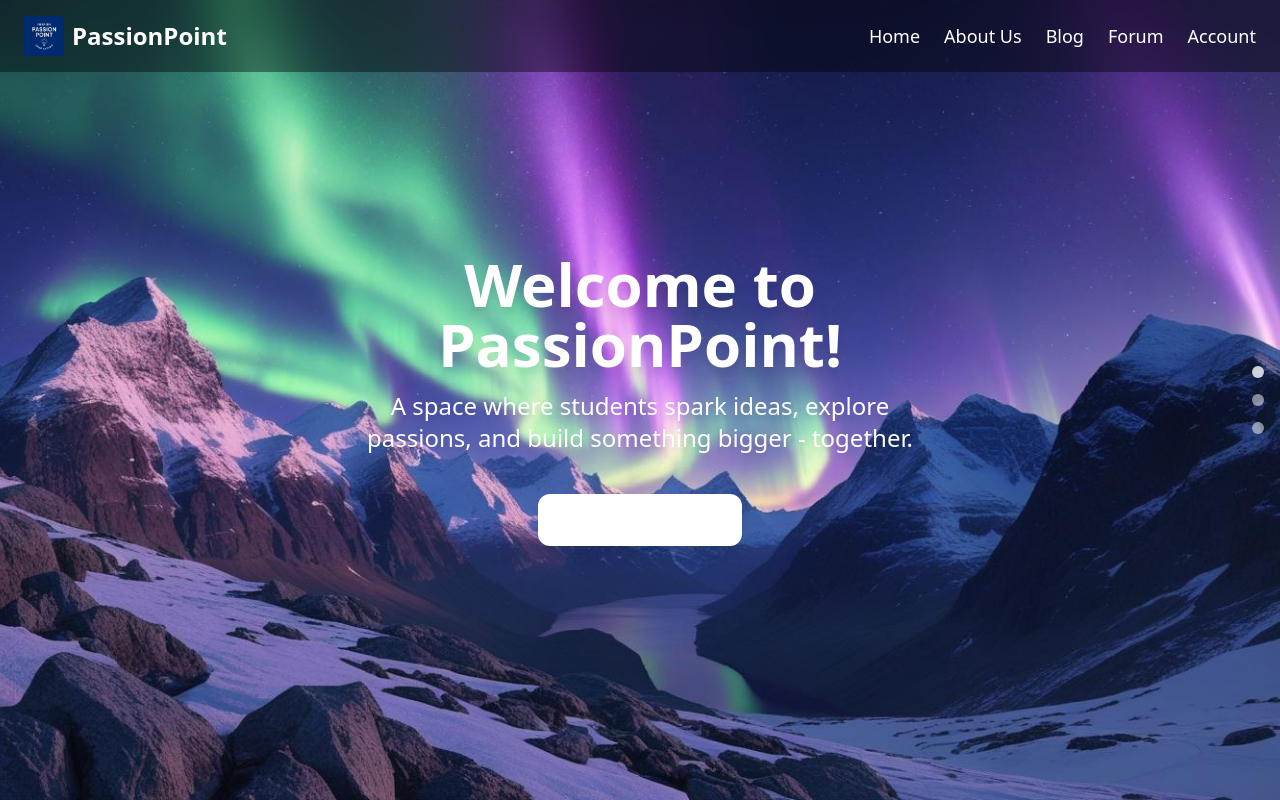
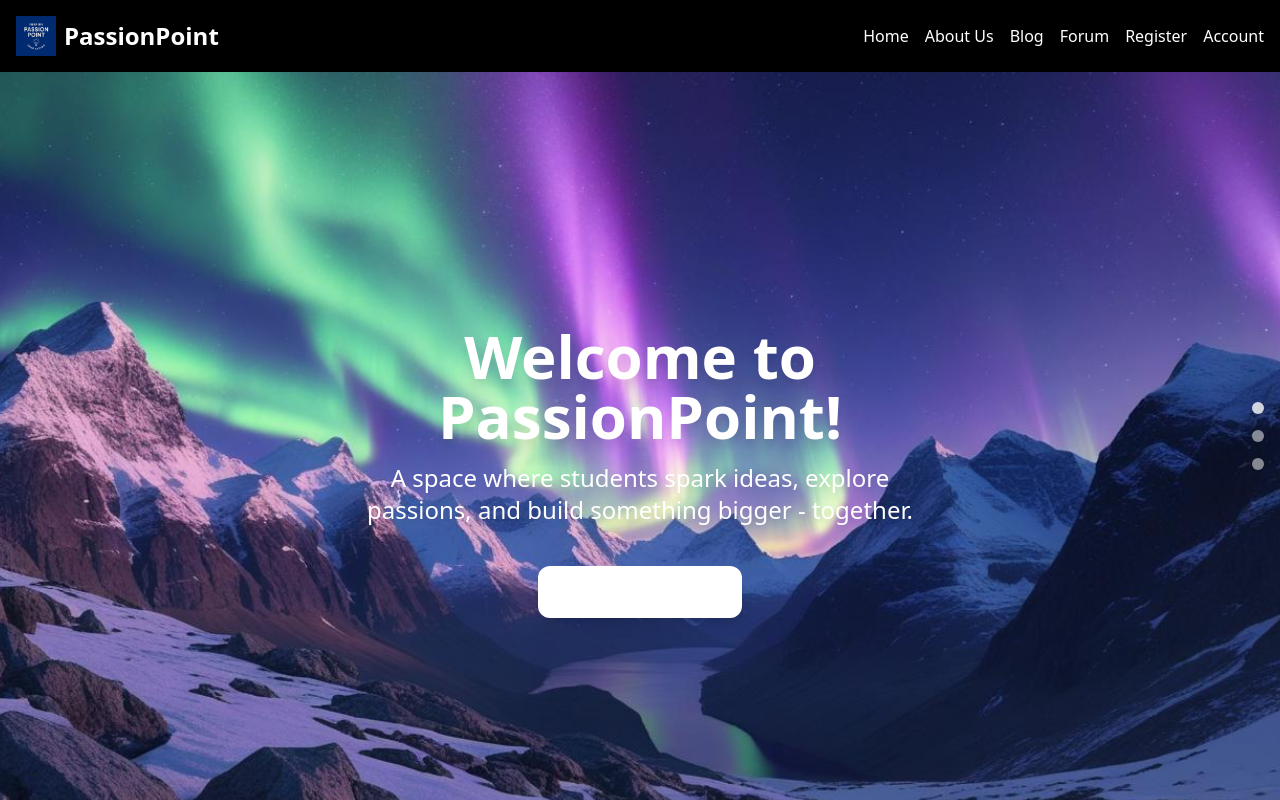
Before and after one commit to AstroCode10/passionpoint, a React (Create React App) app in the folder passionpoint_website/: page / in a window 1280 px wide. Built offline with nearby package versions, Linux system fonts and the light colour scheme.

Commit message:
Added Login page and Navbar

```diff
--- a/passionpoint_website/src/components/Navbar.jsx
+++ b/passionpoint_website/src/components/Navbar.jsx
@@ -15,13 +15,18 @@ function Navbar() {
   };
 
   return (
-    <nav className="bg-blue-600 p-4 text-white flex justify-between items-center">
-      <h1 className="text-xl font-bold">PassionPoint</h1>
+    <nav className="bg-black p-4 text-white flex justify-between items-center">
+      <div className="flex items-center space-x-2">
+          <img src="/images/logo.png" alt="PassionPoint Logo" className="h-10 w-10" />
+          <div className="text-2xl font-bold">PassionPoint</div>
+      </div>
       <div className="space-x-4">
         <Link to="/">Home</Link>
-        <Link to="/about">About</Link>
+        <Link to="/about">About Us</Link>
+        <Link to="/blog">Blog</Link>
+        <Link to="/forum">Forum</Link>
         <Link to="/register">Register</Link>
-        <button onClick={handleAccountClick} className="hover:underline">
+        <button onClick={handleAccountClick}>
           Account
         </button>
       </div>
--- a/passionpoint_website/src/pages/Home.jsx
+++ b/passionpoint_website/src/pages/Home.jsx
@@ -1,26 +1,18 @@
-// pages/Home.jsx - Placeholder content
+// pages/Home.jsx
 import React from "react";
 import { Button } from "../components/ui/button.tsx";
 import { motion } from "framer-motion";
-import { Link } from "react-router-dom"
+import { Link } from "react-router-dom";
+import Navbar from "../components/Navbar"; // Import the Navbar
 
 export default function HomePage() {
   return (
-    <div className="relative min-h-screen w-full bg-cover bg-center text-white" style={{ backgroundImage: "url('/images/background.jpg')" }}>
-      {/* Navbar */}
-      <header className="absolute top-0 left-0 w-full px-6 py-4 flex justify-between items-center bg-black/40 backdrop-blur-md z-10">
-       <div className="flex items-center space-x-2">
-          <img src="/images/logo.png" alt="PassionPoint Logo" className="h-10 w-10" />
-          <div className="text-2xl font-bold">PassionPoint</div>
-        </div>
-        <nav className="space-x-6 text-lg">
-          <a href="#" className="hover:text-gray-300">Home</a>
-          <a href="#" className="hover:text-gray-300">About Us</a>
-          <a href="#" className="hover:text-gray-300">Blog</a>
-          <a href="#" className="hover:text-gray-300">Forum</a>
-          <a href="#" className="hover:text-gray-300">Account</a>
-        </nav>
-      </header>
+    <div
+      className="relative min-h-screen w-full bg-cover bg-center text-white"
+      style={{ backgroundImage: "url('/images/background.jpg')" }}
+    >
+      {/* Use Navbar instead of custom header */}
+      <Navbar />
 
       {/* Hero Content */}
       <main className="flex flex-col items-center justify-center h-screen text-center px-4">
--- a/passionpoint_website/src/pages/Login.jsx
+++ b/passionpoint_website/src/pages/Login.jsx
@@ -1,54 +1,64 @@
-// src/pages/Login.jsx
-import React, { useState } from "react"
-import { signInWithEmailAndPassword } from "firebase/auth"
-import { auth } from "../firebase"
-import { useNavigate, Link } from "react-router-dom"
+// pages/Login.jsx
+import React, { useState } from 'react';
+import { auth } from '../firebase';
+import { signInWithEmailAndPassword } from 'firebase/auth';
+import { Link, useNavigate } from 'react-router-dom';
 
-function Login() {
-  const [email, setEmail] = useState("")
-  const [password, setPassword] = useState("")
-  const [error, setError] = useState("")
-  const navigate = useNavigate()
+export default function Login() {
+  const [email, setEmail] = useState('');
+  const [password, setPassword] = useState('');
+  const [error, setError] = useState('');
+  const navigate = useNavigate();
 
   const handleLogin = async (e) => {
-    e.preventDefault()
+    e.preventDefault();
+
     try {
-      await signInWithEmailAndPassword(auth, email, password)
-      navigate("/account") // Or whatever page you want post-login
+      await signInWithEmailAndPassword(auth, email, password);
+      navigate('/'); // Redirect to homepage or dashboard
     } catch (err) {
-      setError(err.message)
+      setError('Invalid email or password.');
     }
-  }
+  };
 
   return (
-    <div style={{ maxWidth: "400px", margin: "auto", padding: "20px" }}>
-      <h2>Login</h2>
-      {error && <p style={{ color: "red" }}>{error}</p>}
-      <form onSubmit={handleLogin}>
+    <div className="min-h-screen flex items-center justify-center bg-gray-900 text-white">
+      <form
+        onSubmit={handleLogin}
+        className="bg-gray-800 p-6 rounded-md shadow-md w-full max-w-md space-y-4"
+      >
+        <h2 className="text-2xl font-bold text-center">Login</h2>
+        {error && <p className="text-red-400 text-sm text-center">{error}</p>}
         <input
           type="email"
           placeholder="Email"
+          className="w-full p-2 rounded bg-gray-700 focus:outline-none"
           value={email}
           onChange={(e) => setEmail(e.target.value)}
           required
-        /><br />
+        />
         <input
           type="password"
           placeholder="Password"
+          className="w-full p-2 rounded bg-gray-700 focus:outline-none"
           value={password}
           onChange={(e) => setPassword(e.target.value)}
           required
-        /><br />
-        <button type="submit">Login</button>
+        />
+        <button
+          type="submit"
+          className="w-full bg-blue-600 p-2 rounded hover:bg-blue-700"
+        >
+          Log In
+        </button>
+
+        <div className="text-center text-sm text-gray-400 pt-2">
+          Not registered?{' '}
+          <Link to="/register" className="text-blue-400 hover:underline">
+            Sign up now!
+          </Link>
+        </div>
       </form>
-      <p style={{ marginTop: "10px" }}>
-        Not registered?{" "}
-        <Link to="/register" style={{ color: "blue", textDecoration: "underline" }}>
-          Sign up now!
-        </Link>
-      </p>
     </div>
-  )
+  );
 }
-
-export default Login
```
